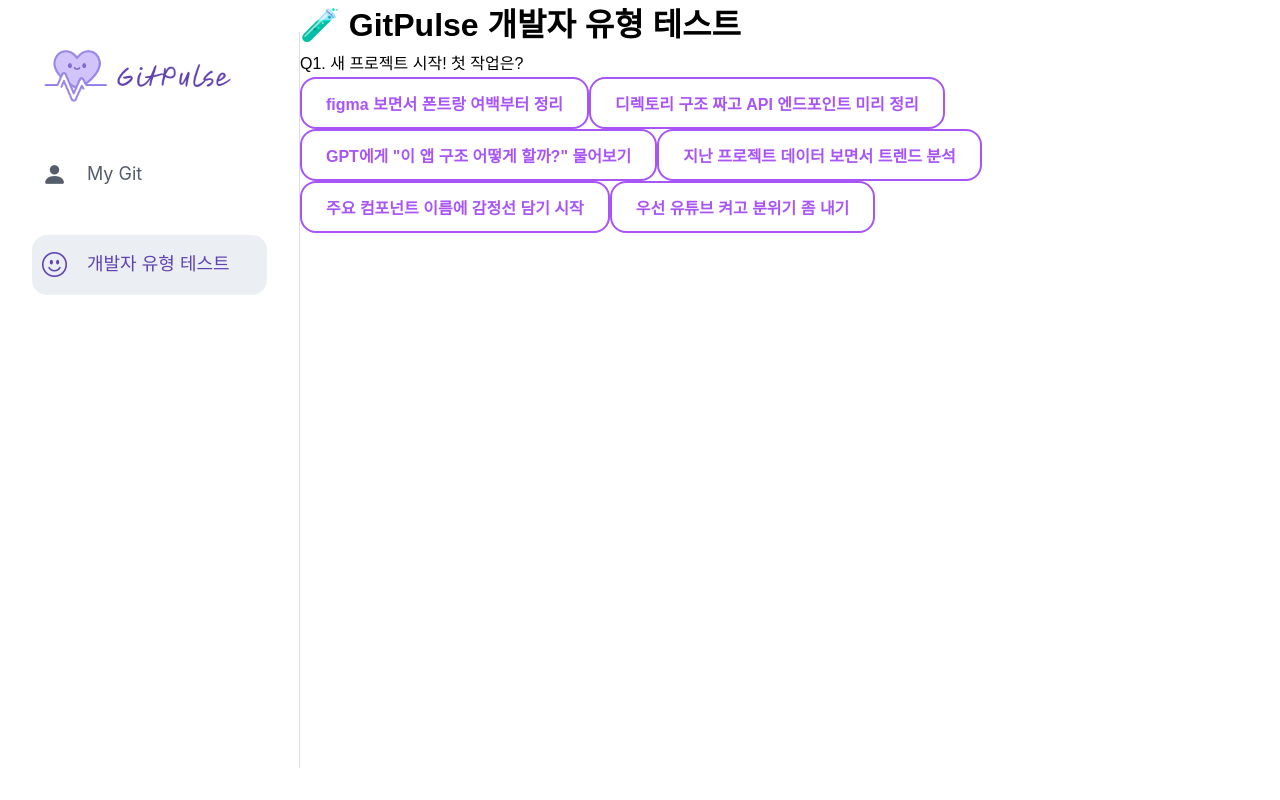
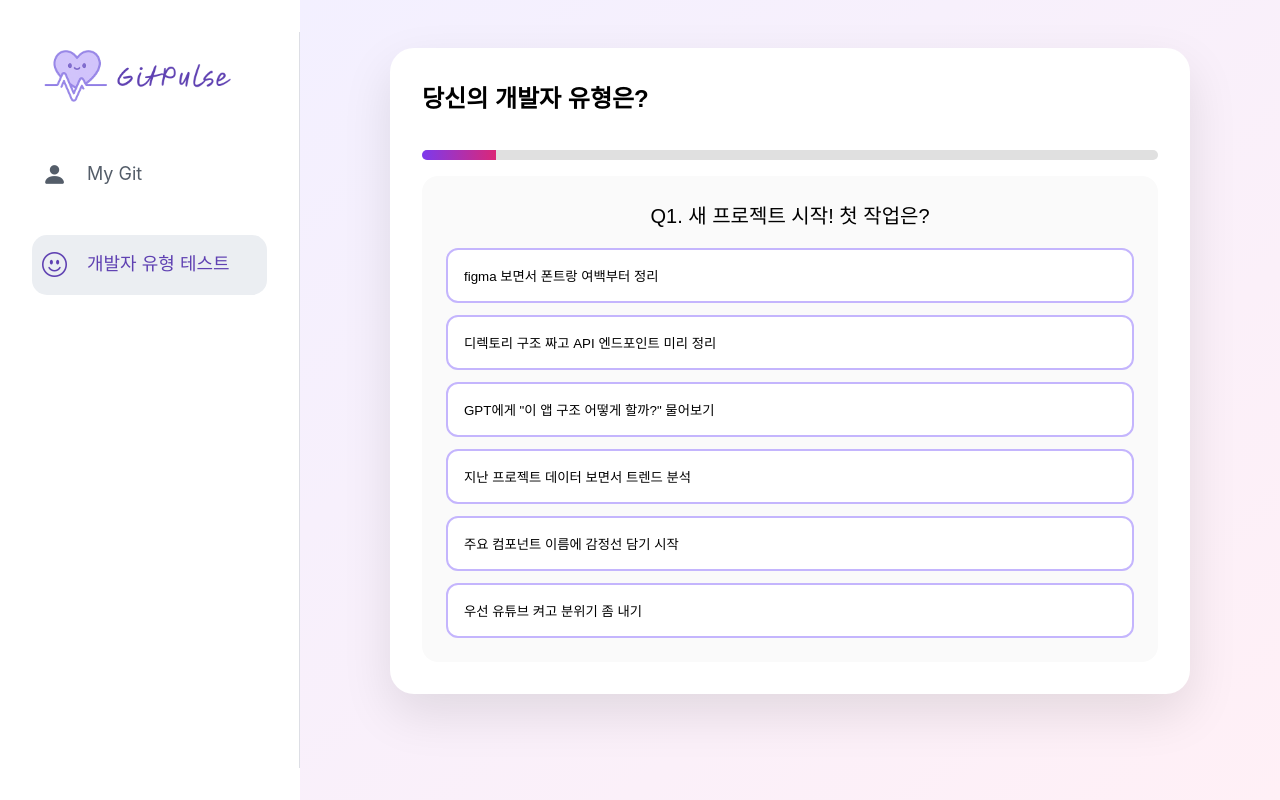
Before and after one commit to yeeun426/GitPulse, a React (Vite) app in the folder frontend/: page /dev-type-test in a window 1280 px wide. Built offline with nearby package versions, Linux system fonts and the light colour scheme.

Commit message:
feat/질문 추가, css 수정

```diff
--- /dev/null
+++ b/frontend/src/components/DevTypeTest.module.css
@@ -0,0 +1,155 @@
+.container {
+  min-height: 100vh;
+  padding: 3rem 1rem;
+  background: linear-gradient(to bottom right, #f3f0ff, #fff0f6);
+  display: flex;
+  justify-content: center;
+  align-items: start;
+}
+
+.card {
+  background: white;
+  border-radius: 24px;
+  padding: 2rem;
+  max-width: 800px;
+  width: 100%;
+  box-shadow: 0 20px 50px rgba(0, 0, 0, 0.1);
+}
+
+.header {
+  display: flex;
+  align-items: center;
+  margin-bottom: 2rem;
+}
+
+.userInfo {
+  display: flex;
+  align-items: center;
+  gap: 1rem;
+}
+
+.profileImage {
+  width: 60px;
+  height: 60px;
+  border-radius: 50%;
+}
+
+.highlight {
+  color: #7c3aed;
+}
+
+.progressBar {
+  background: #e0e0e0;
+  height: 10px;
+  border-radius: 10px;
+  margin-bottom: 1rem;
+  overflow: hidden;
+}
+
+.progressFill {
+  background: linear-gradient(to right, #7c3aed, #db2777);
+  height: 100%;
+  transition: width 0.3s ease;
+}
+
+.questionBox {
+  background: #fafafa;
+  padding: 1.5rem;
+  border-radius: 16px;
+}
+
+.questionTitle {
+  font-size: 1.25rem;
+  margin-bottom: 1rem;
+  text-align: center;
+}
+
+.options {
+  display: grid;
+  gap: 0.75rem;
+}
+
+.optionButton {
+  padding: 1rem;
+  background: white;
+  border: 2px solid #c4b5fd;
+  border-radius: 12px;
+  cursor: pointer;
+  text-align: left;
+  transition: background 0.2s;
+}
+
+.optionButton:hover {
+  background: #ede9fe;
+}
+
+.resultSection {
+  margin-top: 2rem;
+  text-align: center;
+}
+
+.resultCard {
+  border-radius: 24px;
+  padding: 2rem;
+}
+
+.resultImage {
+  width: 160px;
+  margin-bottom: 1.5rem;
+}
+
+.resultTitle {
+  font-size: 2rem;
+  font-weight: bold;
+}
+
+.resultDesc {
+  margin-top: 1rem;
+  font-size: 1.1rem;
+}
+
+.buttonGroup {
+  margin-top: 2rem;
+  display: flex;
+  justify-content: center;
+  gap: 1rem;
+}
+
+.retryButton,
+.downloadButton {
+  padding: 0.75rem 1.5rem;
+  border-radius: 12px;
+  font-weight: 600;
+  cursor: pointer;
+  border: none;
+}
+
+.retryButton {
+  background: #f3f4f6;
+}
+
+.downloadButton {
+  background: #7c3aed;
+  color: white;
+}
+
+.loading {
+  text-align: center;
+  padding: 3rem 1rem;
+}
+
+.spinner {
+  width: 40px;
+  height: 40px;
+  border: 4px solid #c4b5fd;
+  border-top-color: transparent;
+  border-radius: 50%;
+  animation: spin 0.8s linear infinite;
+  margin: 0 auto 1rem;
+}
+
+@keyframes spin {
+  to {
+    transform: rotate(360deg);
+  }
+}
--- a/frontend/src/components/LogoutBtn.jsx
+++ b/frontend/src/components/LogoutBtn.jsx
@@ -14,7 +14,7 @@ const LogoutBtn = ({ user, onLogout }) => {
       >
         프로필 보기
       </a>
-      <a href="/profile">my git pulse 보기</a>
+      <a href="/profile">my gitpulse 보기</a>
       <button className={styles.logoutButton} onClick={onLogout}>
         로그아웃
       </button>
--- a/frontend/src/components/dev-type-test.css
+++ /dev/null
@@ -1,119 +0,0 @@
-/* dev-type-test.module.css */
-
-/* 버튼 기본 스타일 */
-.btn {
-  display: inline-flex;
-  align-items: center;
-  justify-content: center;
-  font-weight: 600;
-  font-size: 1rem;
-  border-radius: 1rem;
-  transition: all 0.3s ease;
-  cursor: pointer;
-  border: none;
-  padding: 0.75rem 1.5rem;
-}
-
-/* 기본 버튼 색상 */
-.btn-primary {
-  background: linear-gradient(to right, #6366f1, #a855f7, #ec4899);
-  color: white;
-}
-.btn-primary:hover {
-  filter: brightness(1.05);
-  transform: scale(1.02);
-}
-
-.btn-secondary {
-  background-color: #f3f4f6;
-  color: #374151;
-}
-.btn-secondary:hover {
-  background-color: #e5e7eb;
-  transform: scale(1.02);
-}
-
-.btn-outline-primary {
-  border: 2px solid #a855f7;
-  background-color: white;
-  color: #a855f7;
-}
-.btn-outline-primary:hover {
-  background-color: #a855f7;
-  color: white;
-  transform: scale(1.02);
-}
-
-/* 애니메이션 */
-@keyframes gradientMove {
-  0% {
-    background-position: 0% 50%;
-  }
-  100% {
-    background-position: 100% 50%;
-  }
-}
-
-.animate-gradient {
-  background-size: 200% 200%;
-  animation: gradientMove 4s ease infinite;
-}
-
-/* 결과 캐릭터 bounce 효과 */
-@keyframes bounce {
-  0%,
-  100% {
-    transform: translateY(0);
-  }
-  50% {
-    transform: translateY(-10px);
-  }
-}
-
-.animate-bounce {
-  animation: bounce 2s infinite;
-}
-
-/* 반응형 개선 */
-@media (max-width: 640px) {
-  .btn {
-    font-size: 0.9rem;
-    padding: 0.5rem 1rem;
-  }
-}
-.glow-border {
-  border-color: rgba(255, 255, 255, 0.6);
-  box-shadow: 0 0 20px rgba(123, 97, 255, 0.3), 0 0 40px rgba(123, 97, 255, 0.2);
-  animation: pulseGlow 3s ease-in-out infinite;
-}
-
-@keyframes pulseGlow {
-  0%,
-  100% {
-    box-shadow: 0 0 20px rgba(123, 97, 255, 0.3),
-      0 0 40px rgba(123, 97, 255, 0.2);
-  }
-  50% {
-    box-shadow: 0 0 30px rgba(123, 97, 255, 0.5),
-      0 0 60px rgba(123, 97, 255, 0.4);
-  }
-}
-
-@keyframes fade-in-up {
-  from {
-    opacity: 0;
-    transform: translateY(20px);
-  }
-  to {
-    opacity: 1;
-    transform: translateY(0);
-  }
-}
-
-.animate-fade-in-up {
-  animation: fade-in-up 0.8s ease-out both;
-}
-
-.animate-fade-in-up.delay-150 {
-  animation-delay: 0.15s;
-}
--- a/frontend/src/components/dev-type-test.jsx
+++ b/frontend/src/components/dev-type-test.jsx
@@ -1,9 +1,8 @@
 import React, { useState, useRef } from "react";
 import { toPng } from "html-to-image";
 
-import "./dev-type-test.css";
+import styles from "./DevTypeTest.module.css";
 
-// 데이터
 const questions = [
   {
     qNumber: "Q1",
@@ -66,6 +65,69 @@ const questions = [
       { text: "커밋 내용마다 분석 태그를 붙여둠", type: "data" },
       { text: "매일 className을 바꾸며 영감을 얻음", type: "artist" },
       { text: "주말에 몰아서 7개 커밋", type: "deadline" },
+    ],
+  },
+  {
+    qNumber: "Q6",
+    q: "협업 중 다른 팀원이 내 코드를 수정했다면?",
+    options: [
+      { text: "스타일 무너졌는지 먼저 확인", type: "pikachu" },
+      { text: "로직 흐름 이상 없는지 diff부터 탐색", type: "backend" },
+      { text: '"이거 왜 바꿨는지 GPT한테 요약 부탁"', type: "gpt" },
+      { text: "수정된 부분 데이터 처리 흐름부터 점검", type: "data" },
+      { text: "함수명 감성 떨어졌는지 확인", type: "artist" },
+      { text: "아직 안 봤고 내일 확인할 예정", type: "deadline" },
+    ],
+  },
+  {
+    qNumber: "Q7",
+    q: "회의 시간, 당신은 어떤 사람?",
+    options: [
+      { text: "컬러 팔레트랑 여백 고민하며 듣는 중", type: "pikachu" },
+      { text: "API 명세 바로 정리하고 있음", type: "backend" },
+      { text: "GPT에 회의 요약시키는 중", type: "gpt" },
+      { text: "말한 내용 실시간으로 표로 정리", type: "data" },
+      { text: "회의 안건에 감성적 네이밍 제안함", type: "artist" },
+      { text: "회의 끝나고 '뭐라 했더라?' 생각 중", type: "deadline" },
+    ],
+  },
+  {
+    qNumber: "Q8",
+    q: "버그가 발생했을 때 당신의 첫 반응은?",
+    options: [
+      { text: "UI 깨졌는지 먼저 확인함", type: "pikachu" },
+      { text: "스택트레이스 로그부터 읽기 시작", type: "backend" },
+      { text: '"GPT야 이 에러 무슨 뜻이야?"', type: "gpt" },
+      { text: "어떤 데이터가 이상했는지 로그 추적", type: "data" },
+      { text: "이 버그 이름 지어줘야겠다고 생각함", type: "artist" },
+      { text: "그냥 새로고침 해봄", type: "deadline" },
+    ],
+  },
+  {
+    qNumber: "Q9",
+    q: "완성한 페이지를 처음 공유할 때 드는 생각은?",
+    options: [
+      { text: "폰트랑 여백이 예쁘게 보일지 걱정", type: "pikachu" },
+      { text: "요청 응답 속도 괜찮나 체크", type: "backend" },
+      { text: "GPT한테 피드백 요약해달라고 할까?", type: "gpt" },
+      { text: "데이터 흐름 설명할 준비 완료", type: "data" },
+      {
+        text: "이름 짓느라 고생한 컴포넌트 보여줄 생각에 설렘",
+        type: "artist",
+      },
+      { text: "테스트 안 해봤는데 괜찮겠지?", type: "deadline" },
+    ],
+  },
+  {
+    qNumber: "Q10",
+    q: "가장 집중 잘 되는 환경은?",
+    options: [
+      { text: "예쁜 UI 참고 자료 띄워놓은 듀얼 모니터", type: "pikachu" },
+      { text: "터미널+코드만 있는 딥다크 모드", type: "backend" },
+      { text: "GPT랑 대화창 켜놓고 진행", type: "gpt" },
+      { text: "쿼리 콘솔과 로그창 열어둔 세팅", type: "data" },
+      { text: "잔잔한 음악 + 색감 조화된 IDE 테마", type: "artist" },
+      { text: "마감 전날의 긴장감", type: "deadline" },
     ],
   },
 ];
@@ -158,53 +220,45 @@ const DevTypeTest = () => {
   const result = topType ? results[topType] : undefined;
 
   return (
-    <div className="min-h-screen bg-gradient-to-br from-indigo-50 via-purple-50 to-pink-50 py-12">
-      <div className="max-w-3xl mx-auto px-4">
-        <div className="bg-white/80 backdrop-blur-sm rounded-3xl shadow-2xl p-8 md:p-10 transform transition-all duration-500 hover:shadow-3xl">
-          <h1 className="text-4xl md:text-5xl font-bold mb-10 text-center bg-gradient-to-r from-indigo-600 via-purple-600 to-pink-600 bg-clip-text text-transparent animate-gradient">
-            🧪 GitPulse 개발자 유형 테스트
-          </h1>
+    <div className={styles.container}>
+      <div className={styles.card}>
+        <header className={styles.header}>
+          <div>
+            <h2>당신의 개발자 유형은?</h2>
+          </div>
+        </header>
 
         {!isDone ? (
-            <div className="space-y-8">
-              <div className="w-full bg-gray-200/50 rounded-full h-3">
+          <section>
+            <div className={styles.progressBar}>
               <div
-                  className="bg-gradient-to-r from-indigo-500 via-purple-500 to-pink-500 h-3 rounded-full transition-all duration-500 ease-out"
+                className={styles.progressFill}
                 style={{ width: `${((step + 1) / questions.length) * 100}%` }}
               />
             </div>
 
-              <div className="bg-gradient-to-br from-white to-gray-50 rounded-2xl p-8 shadow-lg transform transition-all duration-300 hover:scale-[1.02]">
-                <p
-                  className="text-2xl md:text-3xl font-semibold mb-8 text-gray-800"
-                  id="question-label"
-                >
+            <div className={styles.questionBox}>
+              <p className={styles.questionTitle}>
                 {questions[step].qNumber}. {questions[step].q}
               </p>
-                <div
-                  className="grid gap-4"
-                  role="list"
-                  aria-labelledby="question-label"
-                >
+              <div className={styles.options}>
                 {questions[step].options.map((opt, i) => (
                   <button
                     key={opt.type + i}
-                      type="button"
-                      tabIndex={0}
-                      aria-label={opt.text}
                     onClick={() => handleAnswer(opt.type)}
-                      className="btn btn-outline-primary w-full text-left px-6 py-4 rounded-xl"
+                    className={styles.optionButton}
                   >
                     {opt.text}
                   </button>
                 ))}
               </div>
             </div>
-            </div>
+          </section>
         ) : result ? (
-            <div className="mt-8">
+          <section className={styles.resultSection}>
             <div
               ref={resultRef}
+              className={styles.resultCard}
               style={{
                 backgroundColor: result.color,
                 color:
@@ -212,53 +266,39 @@ const DevTypeTest = () => {
                     ? "#f0f0f0"
                     : "#1a202c",
               }}
-                className="rounded-3xl p-4 shadow-xl transform transition-all duration-500 hover:shadow-2xl"
-                aria-live="polite"
             >
-                <div className="text-center mb-10">
               <img
                 src={result.character}
-                    alt={`${result.title} 캐릭터`}
-                    className="w-100 h-100 mb-6 block"
+                alt={result.title}
+                className={styles.resultImage}
               />
-                  <h2 className="text-3xl md:text-4xl font-extrabold text-gray-900 tracking-tight drop-shadow-sm animate-fade-in-up">
-                    🧬 당신의 개발자 유형은?
-                  </h2>
-                  <p className="text-4xl md:text-5xl font-extrabold bg-gradient-to-r from-indigo-600 via-purple-600 to-pink-600 bg-clip-text text-transparent animate-gradient drop-shadow-md">
-                    {result.title}
-                  </p>
-                  <p className="text-lg md:text-xl text-gray-800 leading-relaxed max-w-3xl mx-auto animate-fade-in-up delay-150">
-                    {result.desc}
-                  </p>
-                </div>
+              <h3 className={styles.resultTitle}>{result.title}</h3>
+              <p className={styles.resultDesc}>{result.desc}</p>
             </div>
 
-              <div className="mt-10 flex flex-col sm:flex-row justify-center gap-6">
-                <button
-                  type="button"
-                  onClick={handleRestart}
-                  className="btn btn-secondary"
-                >
+            <div className={styles.buttonGroup}>
+              <button onClick={handleRestart} className={styles.retryButton}>
                 다시 테스트하기
               </button>
               <button
-                  type="button"
                 onClick={handleDownload}
-                  className="btn btn-primary"
+                className={styles.downloadButton}
               >
                 결과 이미지 저장
               </button>
+              <a href="/news">
+                <button className={styles.retryButton}>
+                  프론트엔드 IT 뉴스 바로가기
+                </button>
+              </a>
             </div>
-            </div>
+          </section>
         ) : (
-            <div className="text-center py-16">
-              <div className="animate-spin rounded-full h-16 w-16 border-b-2 border-indigo-500 mx-auto mb-6"></div>
-              <p className="text-gray-600 text-lg">
-                결과를 가져오고 있는 중입니다...
-              </p>
+          <div className={styles.loading}>
+            <div className={styles.spinner}></div>
+            <p>결과를 가져오고 있어요...</p>
           </div>
         )}
-        </div>
       </div>
     </div>
   );
```
Lines whose indentation alone changed are shown as unchanged.
